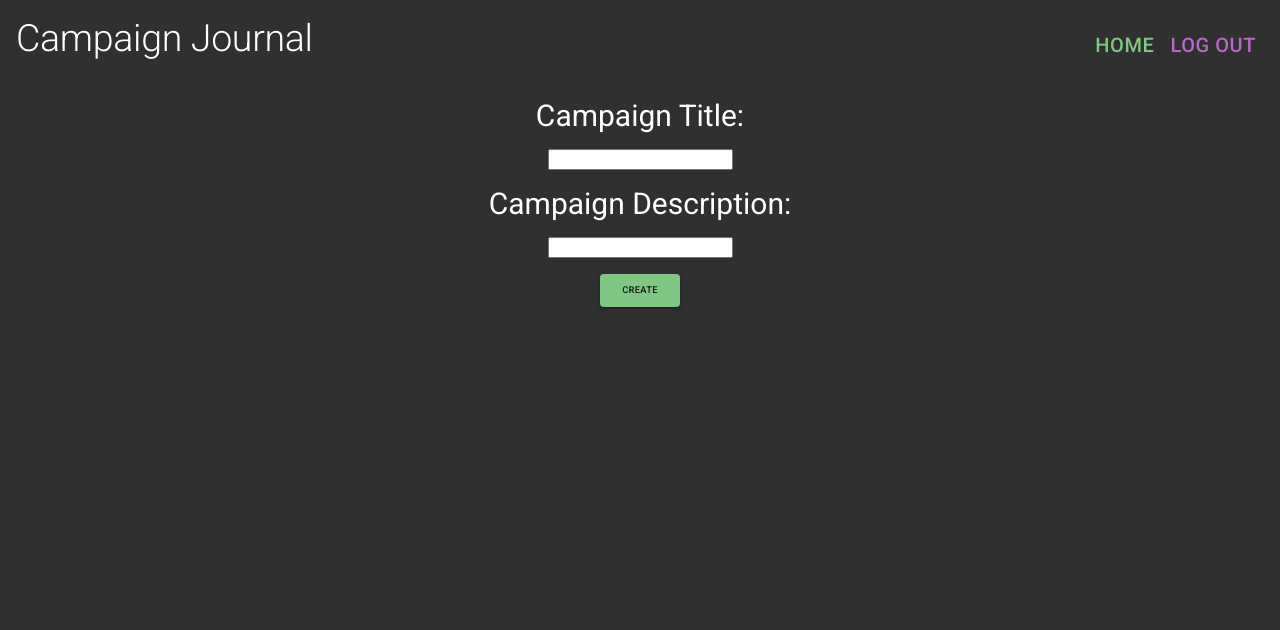
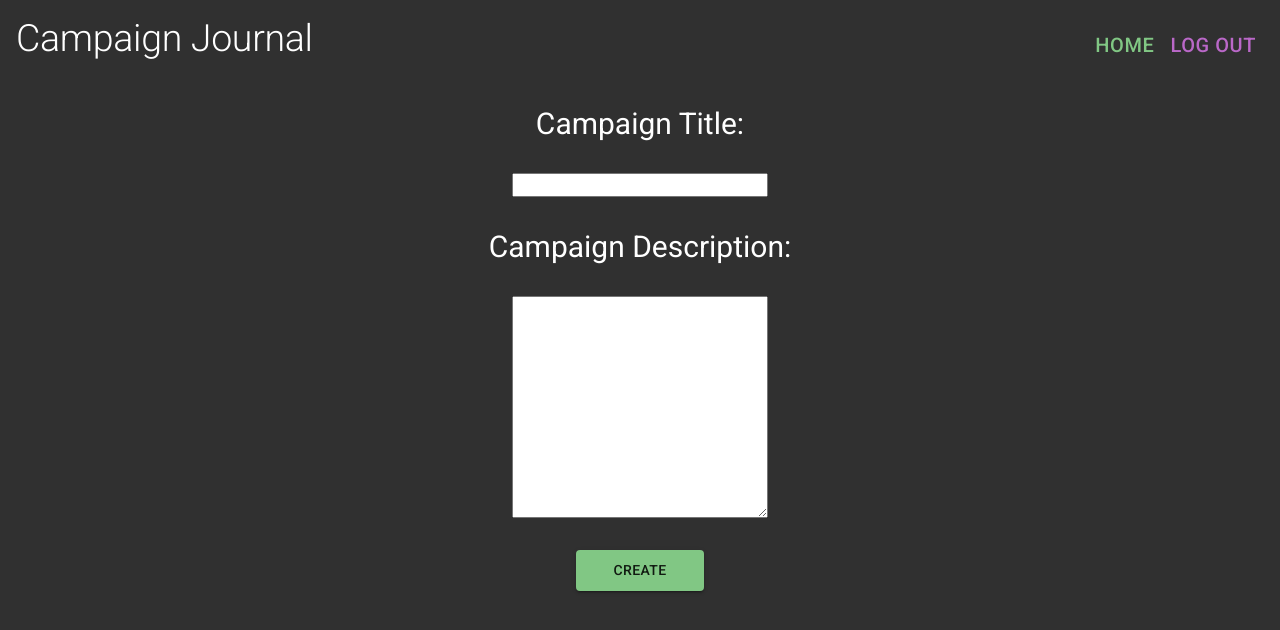
Before and after one commit to MMendes24/client, a React (Create React App) app: page /add-campaign/1 in a window 1280 px wide. Shown: the top 630 px of the page. Built offline with nearby package versions, Linux system fonts and the light colour scheme; sample sign-in values are in the browser's storage.

Commit message:
Minor adjustsments to forms.

```diff
--- a/src/components/CampaignAdd.js
+++ b/src/components/CampaignAdd.js
@@ -13,11 +13,24 @@ import Typography from '@material-ui/core/Typography';
 const useStyles = makeStyles((theme) => ({
     root: {
         '& > *': {
-            margin: theme.spacing(1),
+            margin: theme.spacing(2),
         },
     },
     buttonStyles: {
+        fontSize: 14,
         margin: theme.spacing(2),
+        width: "10%"
+    },
+    categoryClass: {
+        fontSize: 16,
+        width: "20%"
+    },
+    descClass: {
+        fontSize: 16,
+        width: "20%"
+    },
+    error: {
+        fontSize: 14
     }
 }));
 
@@ -75,25 +88,23 @@ const CampaignAdd = () => {
                         alignItems="center"
                     >
                         <Typography variant="h3" gutterBottom>Campaign Title:</Typography>
-                        <Field type="text" name="name" />
+                        <Field className={classes.categoryClass} type="text" name="name" />
 
                         {errors.name && touched.name ? (
-                            <Typography variant="body1" color="error">{errors.name}</Typography>
+                            <Typography className={classes.error} variant="body1" gutterBottom color="error">{errors.name}</Typography>
                         ) : null}
 
                         <Typography variant="h3" gutterBottom>Campaign Description:</Typography>
-                        <Field type="text" name="description" />
+                        <Field className={classes.descClass} component="textarea" rows="12" name="description" />
 
                         {errors.description && touched.description ? (
-                            <Typography variant="body1" color="error">{errors.description}</Typography>
+                            <Typography className={classes.error} variant="body1" gutterBottom color="error">{errors.description}</Typography>
                         ) : null}
-
-                        <Button color="primary" size="large" variant="contained" type="submit" disabled={isSubmitting}>
+                        <Button className={classes.buttonStyles} color="primary" size="large" variant="contained" type="submit" disabled={isSubmitting}>
                             Create
                         </Button>
                     </Grid>
                 </Form>
-
             )}
         </Formik>
     )
--- a/src/components/CampaignEdit.js
+++ b/src/components/CampaignEdit.js
@@ -28,6 +28,9 @@ const useStyles = makeStyles((theme) => ({
     descClass: {
         fontSize: 16,
         width: "20%"
+    },
+    error: {
+        fontSize: 14
     }
 }));
 
@@ -114,14 +117,14 @@ const CampaignEdit = () => {
                         <Field className={classes.categoryClass} type="text" name="name" />
 
                         {errors.name && touched.name ? (
-                            <div className="error">{errors.name}</div>
+                            <Typography className={classes.error} variant="body1" gutterBottom color="error">{errors.name}</Typography>
                         ) : null}
 
                         <Typography variant="h3" gutterBottom>Campaign Description:</Typography>
                         <Field className={classes.descClass} component="textarea" rows="12" name="description" />
 
                         {errors.description && touched.description ? (
-                            <div className="error">{errors.description}</div>
+                            <Typography className={classes.error} variant="body1" gutterBottom color="error">{errors.description}</Typography>
                         ) : null}
                         <Button className={classes.buttonStyles} color="primary" size="large" variant="contained" type="submit" disabled={isSubmitting}>
                             Edit
```
